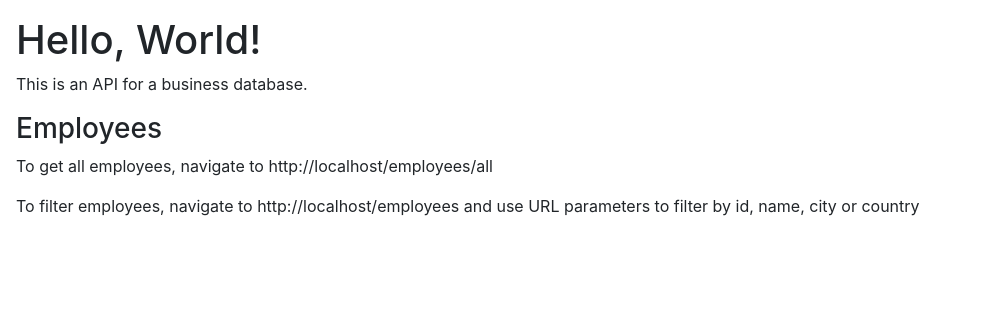
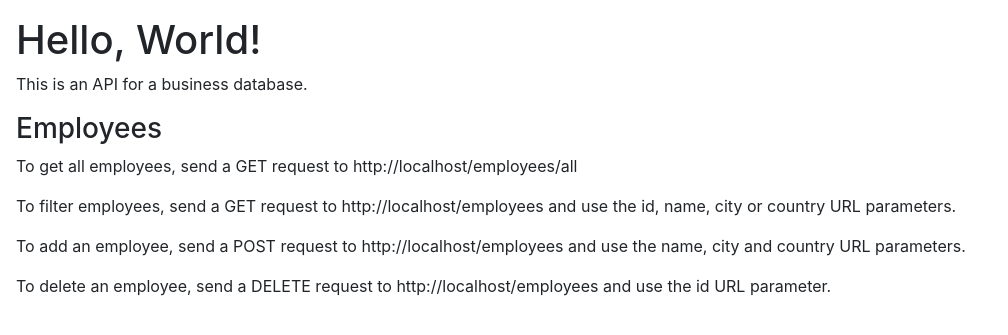
Before and after one commit to VJ1224/flask-apps, a Flask app: page / in a window 1280 px wide. Shown: the top 335 px of the page, without its empty margins (0-1008 px from the left). Run offline with Flask 2, Linux system fonts and the light colour scheme; some libraries are stand-ins or nearby versions.

Commit message:
Updated documentation

```diff
--- a/business-api/templates/index.html
+++ b/business-api/templates/index.html
@@ -12,8 +12,10 @@
     <h1>Hello, {{name}}!</h1>
     <p>This is an API for a business database.</p>
     <h3>Employees</h3>
-    <p>To get all employees, navigate to {{url}}employees/all</p>
-    <p>To filter employees, navigate to {{url}}employees and use URL parameters to filter by id, name, city or country</p>
+    <p>To get all employees, send a GET request to {{url}}employees/all</p>
+    <p>To filter employees, send a GET request to {{url}}employees and use the id, name, city or country URL parameters.</p>
+    <p>To add an employee, send a POST request to {{url}}employees and use the name, city and country URL parameters.</p>
+    <p>To delete an employee, send a DELETE request to {{url}}employees and use the id URL parameter.</p>
     <script src="https://code.jquery.com/jquery-3.5.1.slim.min.js" integrity="sha384-DfXdz2htPH0lsSSs5nCTpuj/zy4C+OGpamoFVy38MVBnE+IbbVYUew+OrCXaRkfj" crossorigin="anonymous"></script>
     <script src="https://cdn.jsdelivr.net/npm/popper.js@1.16.0/dist/umd/popper.min.js" integrity="sha384-Q6E9RHvbIyZFJoft+2mJbHaEWldlvI9IOYy5n3zV9zzTtmI3UksdQRVvoxMfooAo" crossorigin="anonymous"></script>
     <script src="https://stackpath.bootstrapcdn.com/bootstrap/4.5.0/js/bootstrap.min.js" integrity="sha384-OgVRvuATP1z7JjHLkuOU7Xw704+h835Lr+6QL9UvYjZE3Ipu6Tp75j7Bh/kR0JKI" crossorigin="anonymous"></script>
```
